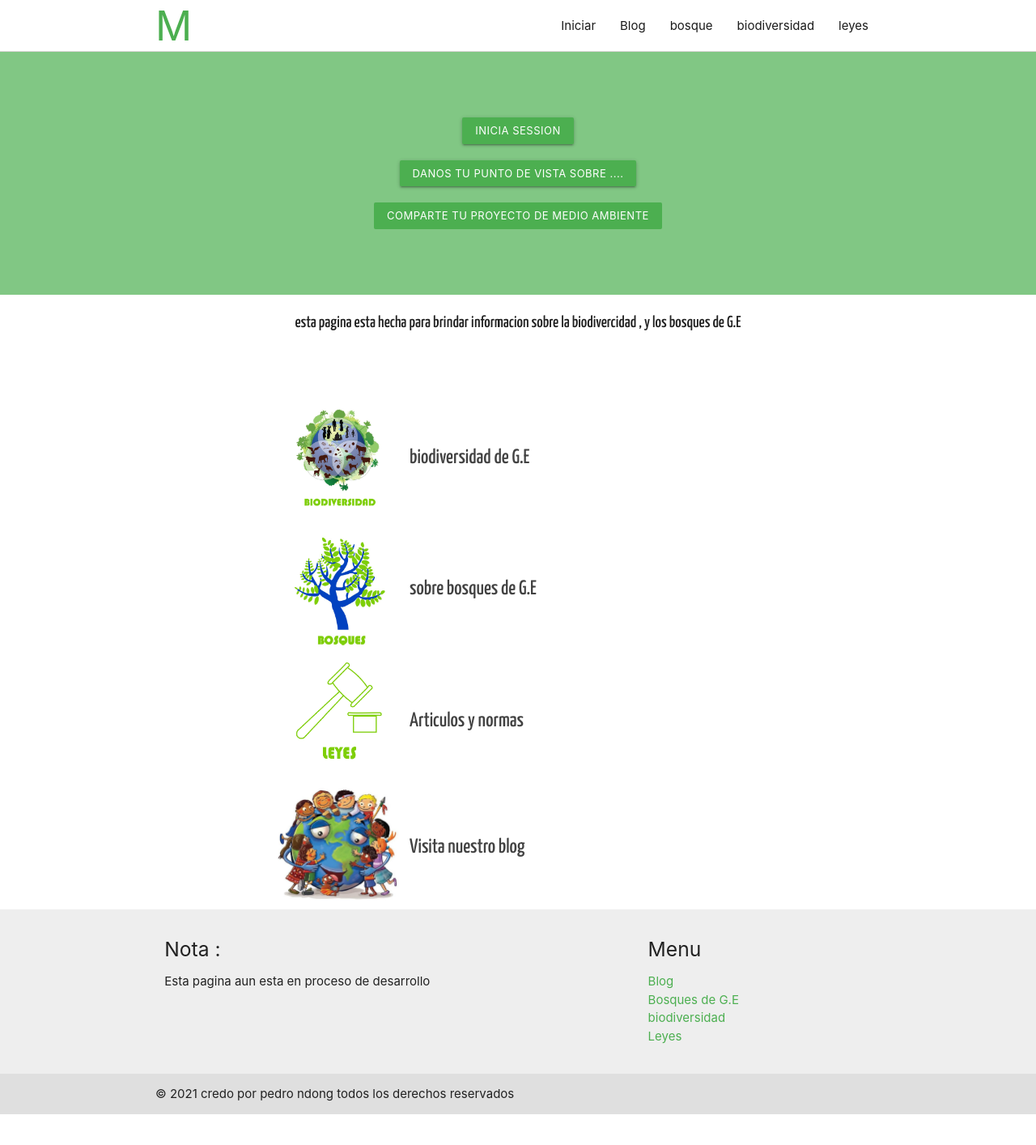
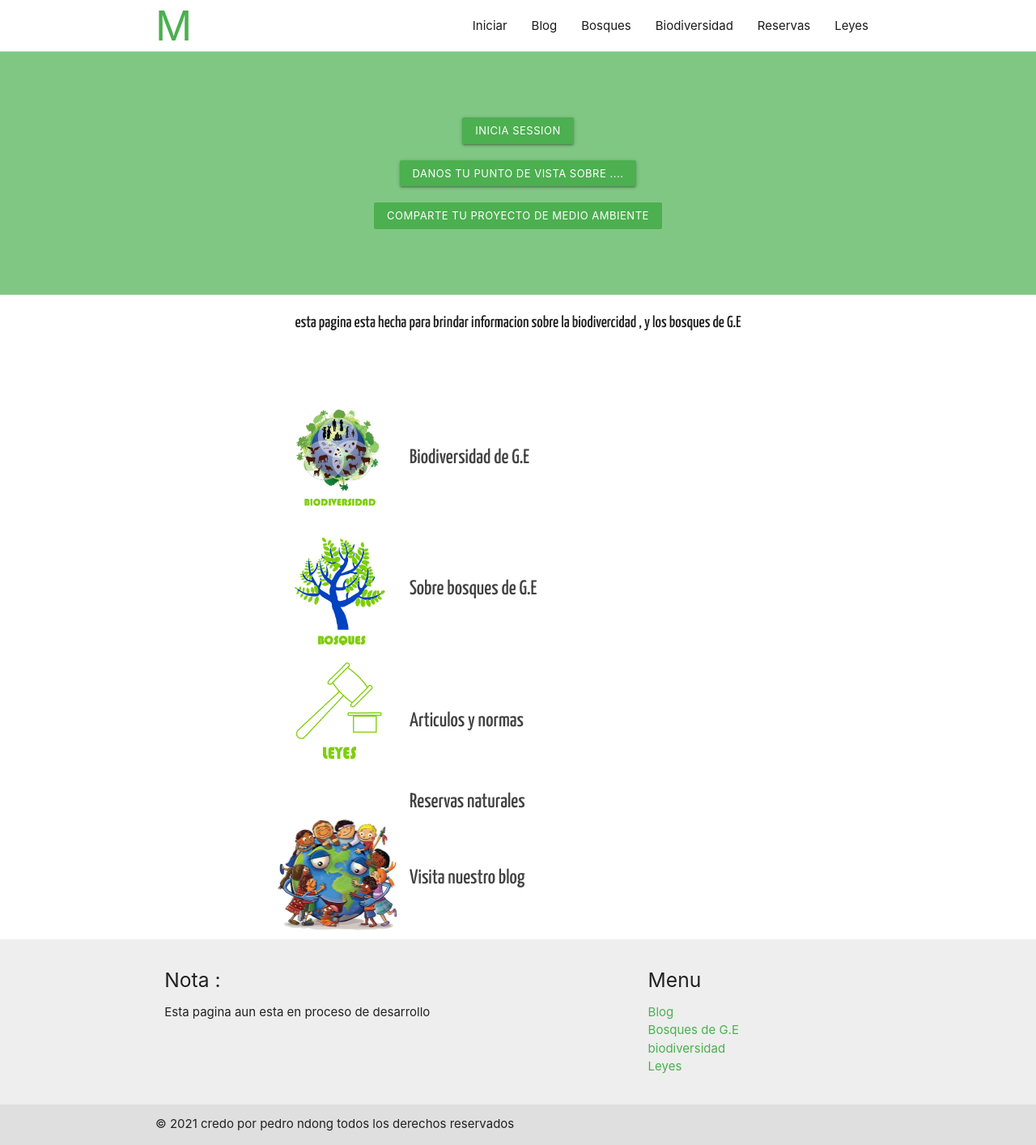
Before and after one commit to StroPedro/teg, a React (Create React App) app: page /biodiversidad in a window 1280 px wide. Shown: the whole page at 81% size. Before the commit the page ends 1376 px from the top, so only its background shows below. Built offline with nearby package versions, Linux system fonts and the light colour scheme.

Commit message:
octava modificacion

```diff
--- a/src/App.js
+++ b/src/App.js
@@ -16,6 +16,7 @@ import RegisT from './suspenseLasi/RegisT'
 import BiodiverLaze from './suspenseLasi/Biodi'
 import BosquesLaze from './suspenseLasi/Bosquess'
 import Leyess from './suspenseLasi/LLeyes'
+import Reservass from './suspenseLasi/RReserva'
 
 
 import './styles/Respuestas.css'
@@ -36,6 +37,7 @@ function App(){
                             <Route exact  path= "/biodiversidad" component = {BiodiverLaze}/>
                             <Route exact  path= "/leyes" component = {Leyess}/>
                             <Route exact  path= "/bosques" component = {BosquesLaze}/>
+                            <Route exact  path= "/reservas" component = {Reservass}/>
                             <AuthentificatedRoute  path = "/profil" component = {Profil}/>
 
                             <Route   component = {PageNotFoun}/>
--- a/src/components/BarradeNavegacion.js
+++ b/src/components/BarradeNavegacion.js
@@ -32,17 +32,22 @@ const BarradeNavegacion = () =>{
                   clase = ""
                   />
                   <Enlaces
-              titulo = "biodiversidad"
+                  titulo = "Bosques"
+                  link = "/bosques"
+                  clase = ""
+                  />
+                  <Enlaces
+                  titulo = "Biodiversidad"
                   link = "/biodiversidad"
                   clase = ""
                   />
                   <Enlaces
-              titulo = "bosque"
-              link = "/bosques"
+                  titulo = "Reservas"
+                  link = "/reservas"
                   clase = ""
                   />
                   <Enlaces
-                  titulo = "leyes"
+                  titulo = "Leyes"
                   link = "/leyes"
                   clase = ""
                   />
@@ -76,17 +81,22 @@ const BarradeNavegacion = () =>{
                   clase = ""
                   />
                   <Enlaces
-                  titulo = "bosque"
+                  titulo = "Bosques"
                   link = "/bosques"
                   clase = ""
                   />
                   <Enlaces
-                  titulo = "biodiversidad"
+                  titulo = "Biodiversidad"
                   link = "/biodiversidad"
                   clase = ""
                   />
                   <Enlaces
-                  titulo = "leyes"
+                  titulo = "Reservas"
+                  link = "/reservas"
+                  clase = ""
+                  />
+                  <Enlaces
+                  titulo = "Leyes"
                   link = "/leyes"
                   clase = ""
                   />
--- a/src/pages/home.js
+++ b/src/pages/home.js
@@ -9,6 +9,7 @@ import BOSQUES from "../img/bosque-01.jpg";
 import BIODIVERCIDAD from "../img/biodi.jpg";
 import LEYES from "../img/leyes-01.jpg";
 import BlogImg from "../img/image-blog.jpg";
+import Reserva from "../img/reserva.webp"
 
 const  Home = (props) => {
    const {isAuthentificated , setIsAuthentificated} = useContext(Auth)
@@ -55,7 +56,7 @@ const  Home = (props) => {
                             </div>
                             <div className="link-targeta">
                                 <Link to="/biodiversidad">
-                                    biodiversidad de G.E
+                                    Biodiversidad de G.E
                                 </Link>
                             </div>
                         </div>
@@ -67,7 +68,7 @@ const  Home = (props) => {
                             </div>
                             <div className="link-targeta">
                                 <Link to="/bosques">
-                                sobre bosques de G.E
+                                Sobre bosques de G.E
                                 </Link>
                             </div>
                         </div>
@@ -83,6 +84,22 @@ const  Home = (props) => {
                             <div className="link-targeta">
                                 <Link to="/leyes">
                                     Articulos y normas
+                                </Link>
+                            </div>
+                        </div>
+                    </div>
+
+
+
+
+                    <div className="targeta-100">
+                        <div className="targetas">
+                            <div className="img-targeta">
+                                <img src="" alt="" />
+                            </div>
+                            <div className="link-targeta">
+                                <Link to="/reservas">
+                                    Reservas naturales
                                 </Link>
                             </div>
                         </div>
--- a/src/pages/leyes.js
+++ b/src/pages/leyes.js
@@ -62,6 +62,13 @@ return (
                     Ministerio de Pesca y Medio Ambiente
                 </p>
 
+
+                <h5>Ley Nº 8/1988 - Reguladora de la fauna silvestre, caza y áreas protegidas.
+                </h5>
+                <p>
+                   Para mas informacion puedes consultar este <a href="http://extwprlegs1.fao.org/docs/pdf/eqg11874.pdf">documento pdf </a>
+                </p>
+
             </div>
         </div>
     </div>
--- /dev/null
+++ b/src/pages/reservas.js
@@ -0,0 +1,152 @@
+import React ,{useEffect} from "react";
+import BarradeNavegacion from '../components/BarradeNavegacion'
+import {Link , withRouter} from 'react-router-dom'
+import '../styles/biodi.css'
+import bioImg2 from "../img/BOSSQUESS.jpg"
+import elefante from "../img/loxodoxaafricana.jpg"
+import bufalo from "../img/bufalo.jpg"
+import cocodrilo from "../img/cocodrilo.jpg"
+import antilope from "../img/antilope.jpg"
+import mandril from "../img/mendriil.jpg"
+import celobo from "../img/celobo-negro.jpg"
+import hipopotamo from "../img/hipopotamo.jpg"
+import gorilla from "../img/gorilla.jpg"
+import  ilomba from "../img/elomba.png"
+import okoume from "../img/okuome.jpg"
+import tali from "../img/Erythrophleum-ivorense.jpg"
+import azobe from "../img/azobe.jpg"
+
+//import M from "materialize-css"
+import M from 'materialize-css/dist/js/materialize.min.js';
+
+const Reserva = (props) => {
+
+ useEffect(()=>{
+    var elems = document.querySelectorAll('.materialboxed');
+    var instances = M.Materialbox.init(elems , {});
+ })
+
+return (
+
+<div>
+    <BarradeNavegacion/>
+
+    <div className="container titulo-biodiversidad">
+        <div className="titulo-bio-50 bioo">
+            <h1>RESERVAS NATURALES DE G.E</h1>
+        </div>
+    </div>
+
+
+    <div className="container">
+        <div className="bio-teoria-conte-prin">
+            <div className="bio-teoria">
+                <h1 className = "bio-teoria-sub">Reserva natural del Estuario de Muni</h1>
+                <p> 800 km², 01°06'N 09°47'E. Al sur de la provincia Litoral, en un área de estuarios y elevaciones cerca de la
+                     costa con bosque denso, bosque inundado y turberas. En las bocas de los ríos Mitong, Mitemele y Mbante hay bosque
+                     secundario y manglares. Se encuentran manatíes, elefantes, babuinos y numerosas aves migratorias. Se practica la pesca, la caza,
+                    la agricultura de subsistencia y la explotación del bosque, que son amenazas potenciales
+                </p>
+                <img className="materialboxed" width="650" src="" alt="" />
+            </div>
+        </div>
+    </div>
+
+
+    <div className="container">
+        <div className="bio-teoria-conte-prin">
+            <div className="bio-teoria">
+                <h1 className = "bio-teoria-sub">Reserva natural de Corisco y Elobeyes</h1>
+                <p>480 km². Incluye tres islas, Elobey Grande (2,27 km²), Elobey Chica (0,19 km²) y Corisco (15 km²),
+                     y una zona marítima de más de 400 km². Playas, lagunas interiores, una altura máxima de 30 m
+                </p>
+                <img className="materialboxed" width="650" src="" alt="" />
+            </div>
+        </div>
+    </div>
+
+
+
+
+
+
+    <div className="container">
+        <div className="bio-teoria-conte-prin">
+            <div className="bio-teoria">
+                <h1 className = "bio-teoria-sub">Reserva natural de Rio Campo</h1>
+                <p>330 km², en el estuario del río Campo, 330 km², provincia del Litoral, cauce del río, frontera con
+                    Camerún, manglar rojo y manglar blanco) y
+                    selva tropical. Hipopótamos, gorilas, chimpancés, colobos,
+                </p>
+                <img className="materialboxed" width="650" src="" alt="" />
+            </div>
+        </div>
+    </div>
+
+
+    <div className="container">
+        <div className="bio-teoria-conte-prin">
+            <div className="bio-teoria">
+                <h1 className = "bio-teoria-sub">Reserva natural de Monte Temelón</h1>
+                <p>230 km², región continental, provincia Wele-Nzas, meseta con una media de 700 m de altura
+                    y escarpes, limitada al norte y al este por Camerún y Gabón.
+                    Bosque poco explotado, primates.
+                </p>
+                <img className="materialboxed" width="650" src="" alt="" />
+            </div>
+        </div>
+    </div>
+
+    <div className="container">
+        <div className="bio-teoria-conte-prin">
+            <div className="bio-teoria">
+                <h1 className = "bio-teoria-sub">Reserva natural de Punta Ilende</h1>
+                <p>(55 km²), en el sur de la costa, único ecosistema de praderas rodeado de bosque nativo. Zona de Mbini,
+                    río Muni. Abejaruco de Malimba, bisbita patilargo, etc
+                </p>
+                <img className="materialboxed" width="650" src="" alt="" />
+            </div>
+        </div>
+    </div>
+
+    <div className="container">
+        <div className="bio-teoria-conte-prin">
+            <div className="bio-teoria">
+                <h1 className = "bio-teoria-sub">Reserva natural de Punta Ilende</h1>
+                <p>(55 km²), en el sur de la costa, único ecosistema de praderas rodeado de bosque nativo. Zona de Mbini,
+                    río Muni. Abejaruco de Malimba, bisbita patilargo, etc
+                </p>
+                <img className="materialboxed" width="650" src="" alt="" />
+            </div>
+        </div>
+    </div>
+
+    <footer class="page-footer grey lighten-3 ">
+            <div class="container  ">
+                <div class="row">
+                <div class="col l6 s12">
+                    <h5 class="grey-text text-darken-4">Nota :</h5>
+                    <p class="grey-text text-darken-4">Esta pagina aun esta en proceso de desarrollo</p>
+                </div>
+                <div class="col l4 offset-l2 s12">
+                    <h5 class="grey-text text-darken-4">Menu</h5>
+                    <ul>
+                    <li><Link class="green-text " to ="/preguntas">Blog</Link></li>
+                    <li><Link class="green-text " to ="/bosques">Bosques de G.E</Link></li>
+                    <li><Link class="green-text " to ="/biodiversidad">biodiversidad</Link></li>
+                    <li><Link class="green-text " to ="/leyes">Leyes</Link></li>
+                    </ul>
+                </div>
+                </div>
+            </div>
+            <div class="footer-copyright">
+                <div class="container grey-text text-darken-4">
+                © 2021 credo por pedro ndong todos los derechos reservados
+                <a class="grey-text text-lighten-4 right" href="#!"></a>
+                </div>
+            </div>
+    </footer>
+</div>
+    )
+}
+export default withRouter(Reserva);
--- /dev/null
+++ b/src/suspenseLasi/RReserva.js
@@ -0,0 +1,17 @@
+import React , {Suspense , lazy} from "react"
+import  MostrarMateria from "../pages/mostrarMateria"
+
+const Log = lazy(()=> import("../pages/reservas"))
+
+const Reservass =()=>{
+    return(
+    <div>
+        <Suspense fallback = {<MostrarMateria/>}>
+                   <Log/>
+        </Suspense>
+    </div>
+    )
+}
+
+
+export default Reservass
```
Also changed, not shown: src/pages/biodiversidad.js (+4 -4 lines), src/img/reserva.webp (added). Lines whose indentation alone changed are shown as unchanged.
